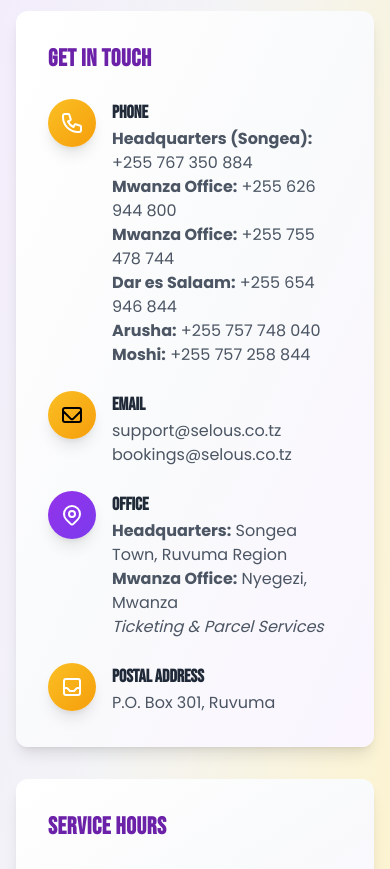
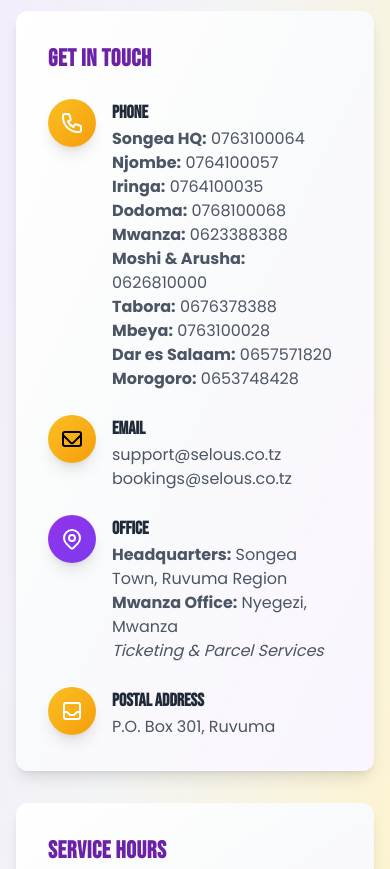
Before and after one commit to Dawinz/selous-express, a React (Create React App) app: page /contact in a window 390 px wide. Shown: the part 1020-1889 px from the top of the page. Built offline with nearby package versions, Linux system fonts and the light colour scheme.

Commit message:
Update all contact phone numbers with new regional office numbers

```diff
--- a/src/pages/Contact.jsx
+++ b/src/pages/Contact.jsx
@@ -130,12 +130,16 @@
                   </div>
                   <div>
                     <h3 className="font-bebas font-bold text-gray-800 text-lg">{t('simu')}</h3>
-                    <p className="text-gray-600 font-poppins"><strong>Headquarters (Songea):</strong> +255 767 350 884</p>
-                    <p className="text-gray-600 font-poppins"><strong>Mwanza Office:</strong> +255 626 944 800</p>
-                    <p className="text-gray-600 font-poppins"><strong>Mwanza Office:</strong> +255 755 478 744</p>
-                    <p className="text-gray-600 font-poppins"><strong>Dar es Salaam:</strong> +255 654 946 844</p>
-                    <p className="text-gray-600 font-poppins"><strong>Arusha:</strong> +255 757 748 040</p>
-                    <p className="text-gray-600 font-poppins"><strong>Moshi:</strong> +255 757 258 844</p>
+                    <p className="text-gray-600 font-poppins"><strong>Songea HQ:</strong> 0763100064</p>
+                    <p className="text-gray-600 font-poppins"><strong>Njombe:</strong> 0764100057</p>
+                    <p className="text-gray-600 font-poppins"><strong>Iringa:</strong> 0764100035</p>
+                    <p className="text-gray-600 font-poppins"><strong>Dodoma:</strong> 0768100068</p>
+                    <p className="text-gray-600 font-poppins"><strong>Mwanza:</strong> 0623388388</p>
+                    <p className="text-gray-600 font-poppins"><strong>Moshi & Arusha:</strong> 0626810000</p>
+                    <p className="text-gray-600 font-poppins"><strong>Tabora:</strong> 0676378388</p>
+                    <p className="text-gray-600 font-poppins"><strong>Mbeya:</strong> 0763100028</p>
+                    <p className="text-gray-600 font-poppins"><strong>Dar es Salaam:</strong> 0657571820</p>
+                    <p className="text-gray-600 font-poppins"><strong>Morogoro:</strong> 0653748428</p>
                   </div>
                 </div>
 
```
